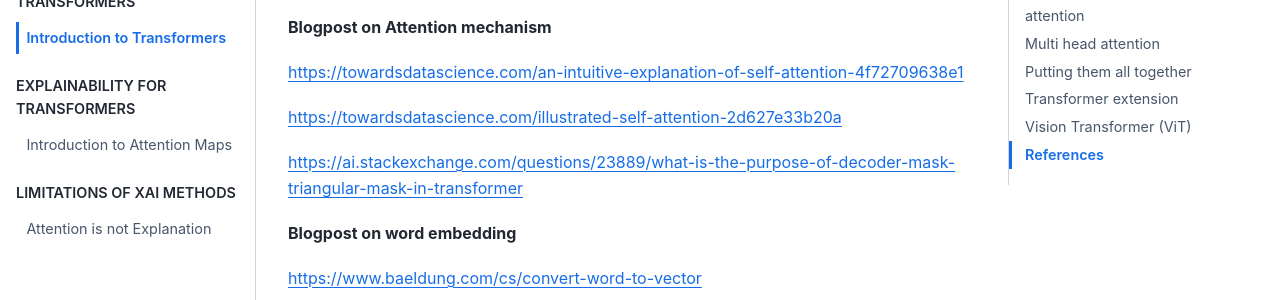
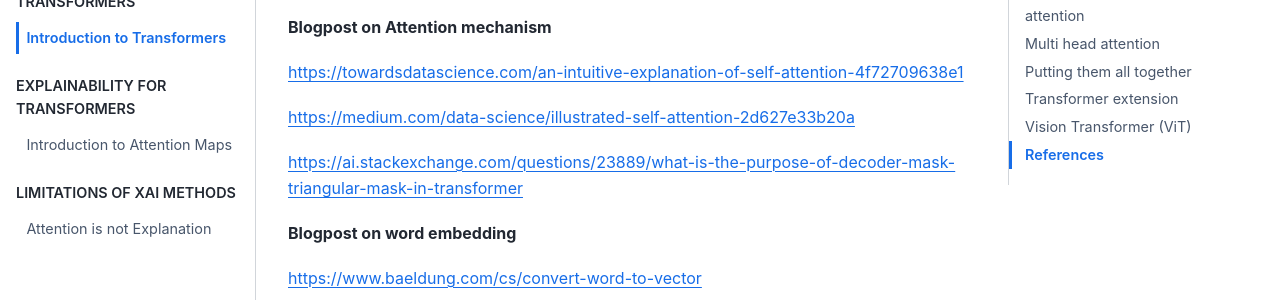
Before and after one commit to HelmholtzAI-Consultants-Munich/Transformer-Tutorials, a Sphinx documentation site: the page built from docs/source/_tutorials/transformer.rst, in a window 1280 px wide and 900 px high, scrolled down 34675 px. Shown: the part 153-453 px from the top of the window. Built offline with Sphinx 7.4.7 and the Sphinx Book theme 1.1.4, drawn with Linux system fonts in a browser that asks for light colours; pages that are not in the unit, such as notebooks, are missing from menus; part of the change alters nothing that is shown.

Commit message:
Update the moved link to the Illustrated Self-Attention article

```diff
--- a/docs/source/_tutorials/transformer.rst
+++ b/docs/source/_tutorials/transformer.rst
@@ -549,7 +549,7 @@ BERT paper: Devlin, J., Chang, M.W., Lee, K. and Toutanova, K., 2019, June. Bert
 
 https://towardsdatascience.com/an-intuitive-explanation-of-self-attention-4f72709638e1
 
-https://towardsdatascience.com/illustrated-self-attention-2d627e33b20a
+https://medium.com/data-science/illustrated-self-attention-2d627e33b20a
 
 https://ai.stackexchange.com/questions/23889/what-is-the-purpose-of-decoder-mask-triangular-mask-in-transformer
 
```
